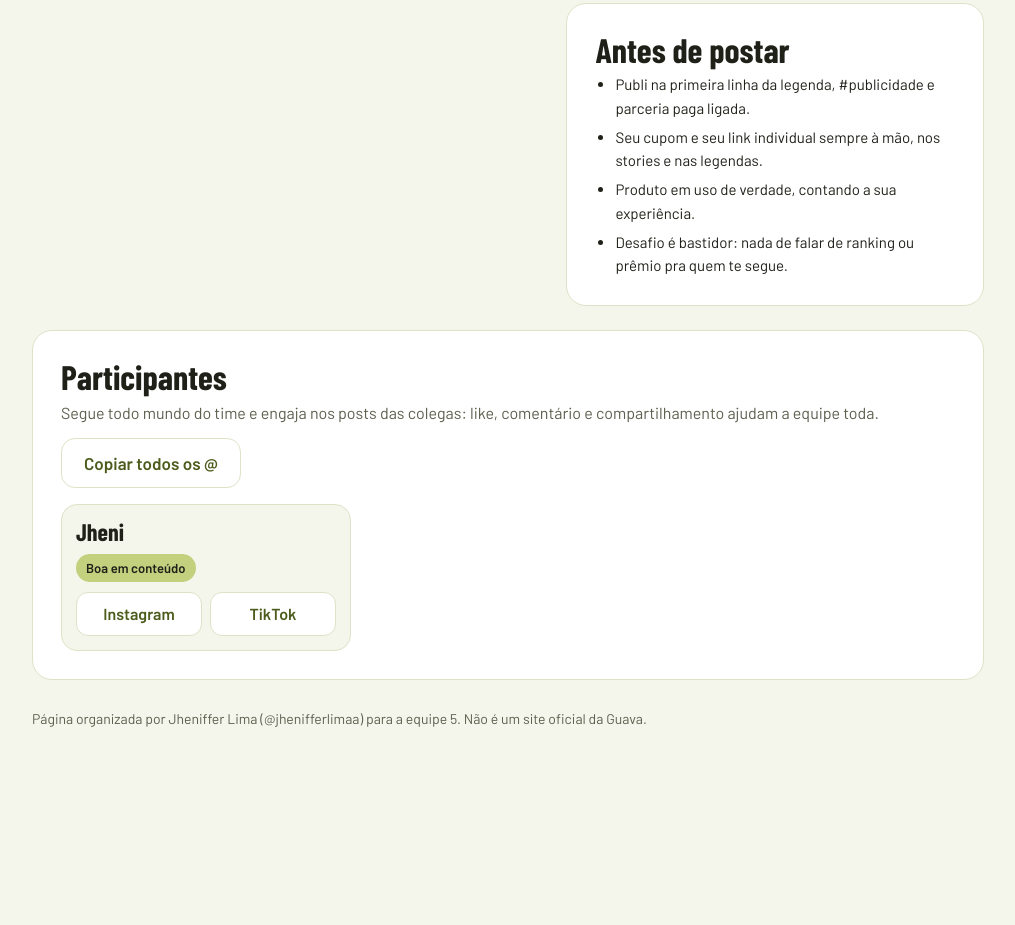
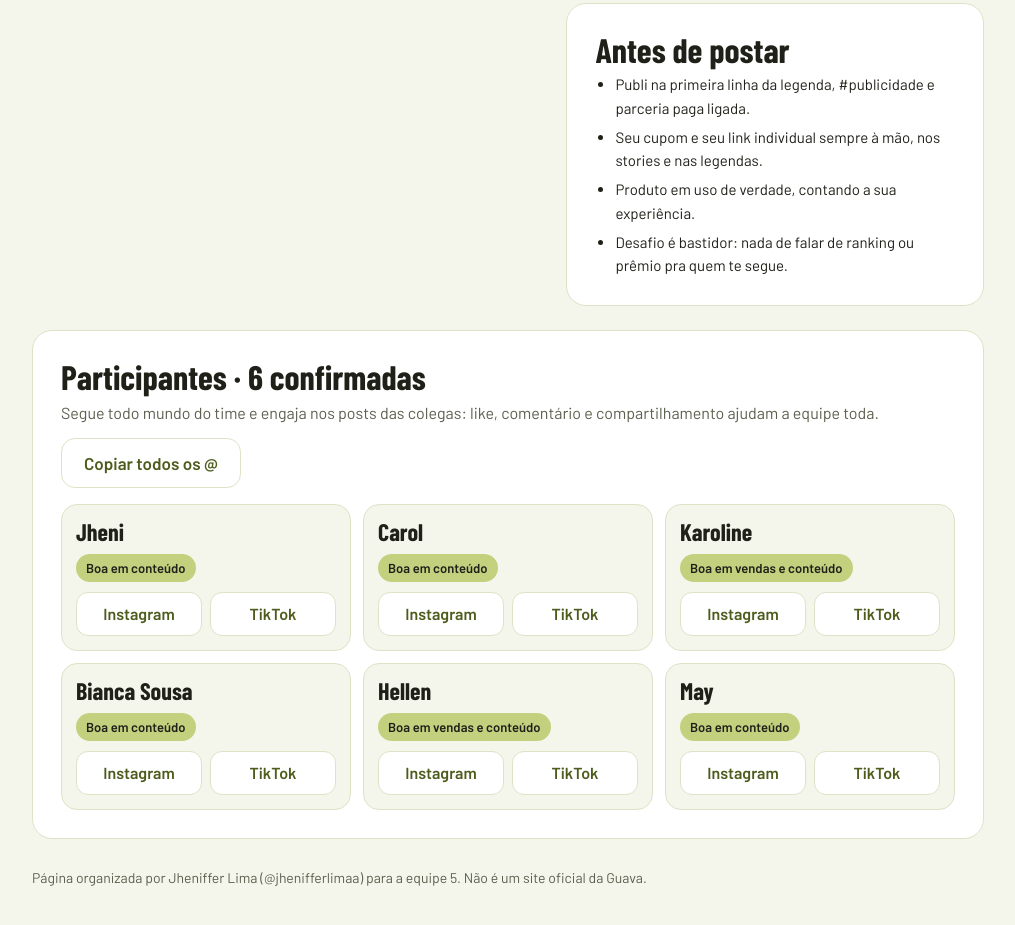
Before and after one commit to jhenifferal/Guava-Embaixadora-5, a plain HTML site: page index.html in a window 1280 px wide. Shown: the part 2574-3499 px from the top of the page, without its empty margins (132-1147 px from the left). Before the commit the page ends 3352 px from the top, so only its background shows below. Drawn offline with nearby package versions, Linux system fonts and the light colour scheme; a web font is replaced by a local one.

Commit message:
Add files via upload

```diff
--- a/index.html
+++ b/index.html
@@ -273,7 +273,12 @@ footer{margin-top:28px;font-size:14px;color:var(--muted)}
   const FIM = new Date("2026-11-29T23:59:59-03:00");
   /* Participantes: nome, Instagram, TikTok e no que a pessoa é boa (respostas do formulário) */
   const PARTICIPANTES = [
-    {nome: "Jheni", instagram: "https://www.instagram.com/jhenifferlimaa", tiktok: "https://www.tiktok.com/@jhenifferalima", boa: "Conteúdo"}
+    {"nome": "Jheni", "instagram": "https://www.instagram.com/jhenifferlimaa", "tiktok": "https://www.tiktok.com/@jhenifferalima", "boa": "Conteúdo"},
+    {"nome": "Carol", "instagram": "@carolbuueno", "tiktok": "@carolbuueno", "boa": "Conteúdo"},
+    {"nome": "Karoline", "instagram": "@karoline_freitaas", "tiktok": "Karolinefreitaas01", "boa": "Vendas e conteúdo"},
+    {"nome": "Bianca Sousa", "instagram": "https://www.instagram.com/surdaqueviaja/", "tiktok": "https://www.tiktok.com/@surdaqueviaja", "boa": "Conteúdo"},
+    {"nome": "Hellen", "instagram": "@byhellenoliveira", "tiktok": "Embaixadorahellenoliveira", "boa": "Vendas e conteúdo"},
+    {"nome": "May", "instagram": "@aalinhares", "tiktok": "@aalinhares_", "boa": "Conteúdo"}
   ];
   /* ===== fim da parte pra editar ===== */
 
@@ -313,6 +318,7 @@ footer{margin-top:28px;font-size:14px;color:var(--muted)}
   peopleEl.innerHTML = ps.length
     ? ps.map(p => `<article class="person"><h3>${esc(p.nome)}</h3>${p.boa ? `<span class="boa">Boa em ${esc(String(p.boa).toLowerCase())}</span>` : ""}<div class="links">${p.ig ? `<a href="https://instagram.com/${encodeURIComponent(p.ig)}" target="_blank" rel="noopener" aria-label="Instagram de ${esc(p.nome)}">Instagram</a>` : ""}${p.tt ? `<a href="https://www.tiktok.com/@${encodeURIComponent(p.tt)}" target="_blank" rel="noopener" aria-label="TikTok de ${esc(p.nome)}">TikTok</a>` : ""}${!p.ig && !p.tt ? `<span>sem perfil informado</span>` : ""}</div></article>`).join("")
     : `<p class="empty">Assim que as respostas do formulário chegarem, os perfis aparecem aqui pra todo mundo se seguir.</p>`;
+  if (ps.length) document.getElementById("t-pt").textContent = `Participantes · ${ps.length} confirmadas`;
   const copiarBtn = document.getElementById("copiar"), copiado = document.getElementById("copiado");
   const igs = ps.filter(p => p.ig).map(p => "@" + p.ig);
   if (igs.length) {
```
